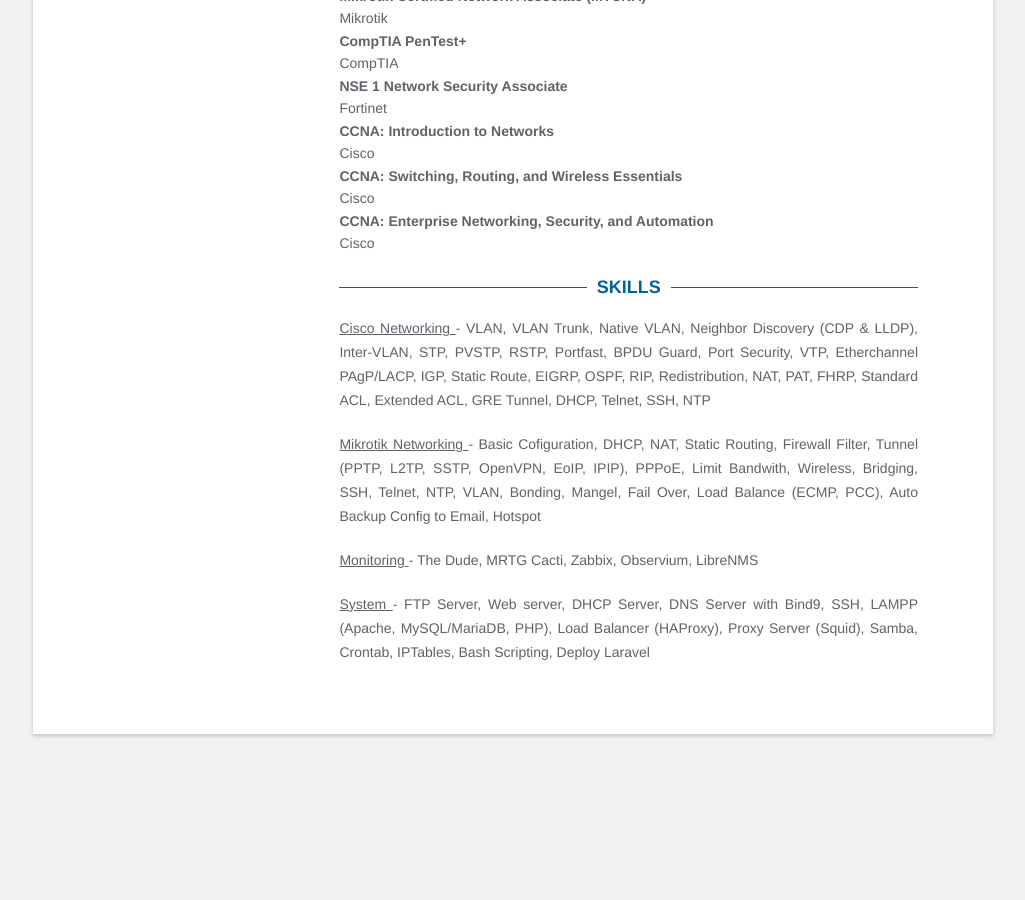
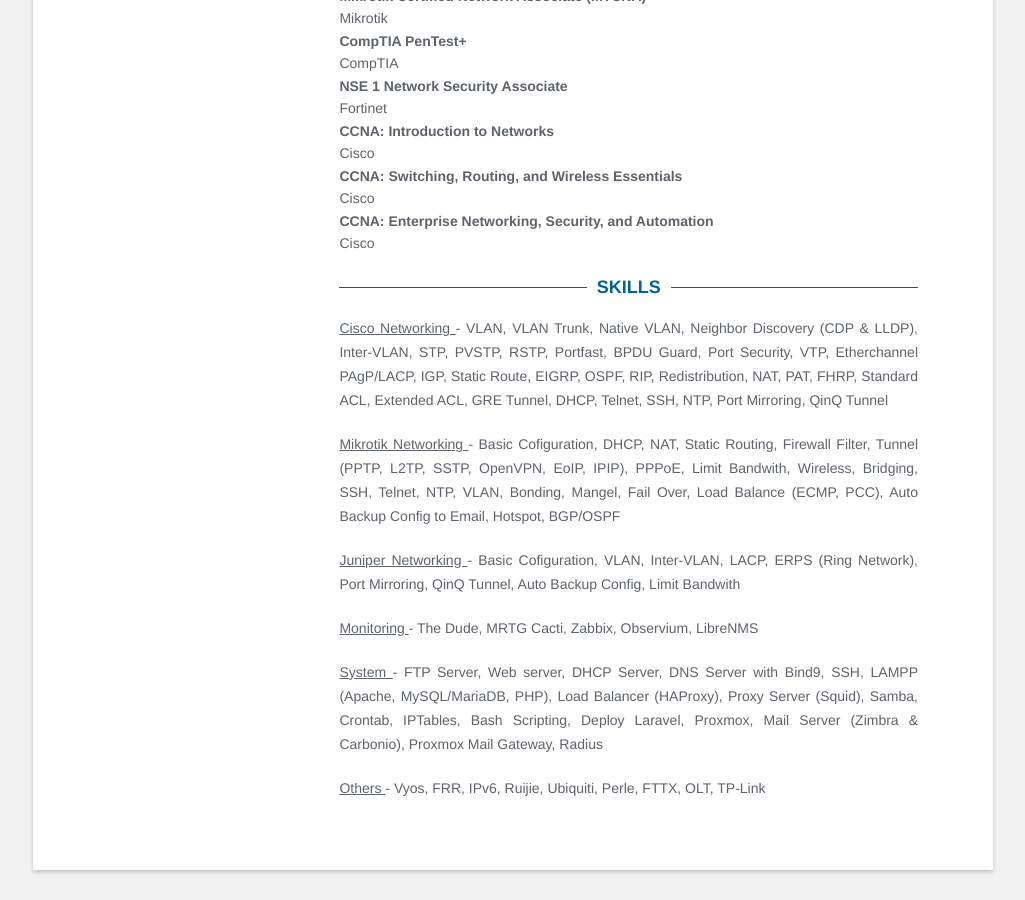
Before and after one commit to raflimaulanarizki/cv, a Jekyll site: the page built from index.html, in a window 1280 px wide and 900 px high, scrolled down 2478 px. Shown: the whole window, without its empty margins (127-1152 px from the left). Built offline with Jekyll 4.4.1, drawn with Linux system fonts in a browser that asks for light colours; before the commit the page ends 3242 px from its top, so only the background shows below that.

Commit message:
Update Skills

```diff
--- a/_data/data.yml
+++ b/_data/data.yml
@@ -175,17 +175,19 @@
     link: #
     details: |
 
-      VLAN, VLAN Trunk, Native VLAN, Neighbor Discovery (CDP & LLDP), Inter-VLAN, STP, PVSTP, RSTP,
-      Portfast, BPDU Guard, Port Security, VTP, Etherchannel PAgP/LACP, IGP, Static Route, EIGRP, OSPF,
-      RIP, Redistribution, NAT, PAT, FHRP, Standard ACL, Extended ACL, GRE Tunnel, DHCP, Telnet, SSH, NTP
+      VLAN, VLAN Trunk, Native VLAN, Neighbor Discovery (CDP & LLDP), Inter-VLAN, STP, PVSTP, RSTP, Portfast, BPDU Guard, Port Security, VTP, Etherchannel PAgP/LACP, IGP, Static Route, EIGRP, OSPF, RIP, Redistribution, NAT, PAT, FHRP, Standard ACL, Extended ACL, GRE Tunnel, DHCP, Telnet, SSH, NTP, Port Mirroring, QinQ Tunnel
 
   - title: Mikrotik Networking
     link: #
     details: |
 
-      Basic Cofiguration, DHCP, NAT, Static Routing, Firewall Filter, Tunnel (PPTP, L2TP, SSTP, OpenVPN, EoIP, IPIP),
-      PPPoE, Limit Bandwith, Wireless, Bridging, SSH, Telnet, NTP, VLAN, Bonding, Mangel, Fail Over,
-      Load Balance (ECMP, PCC), Auto Backup Config to Email, Hotspot
+      Basic Cofiguration, DHCP, NAT, Static Routing, Firewall Filter, Tunnel (PPTP, L2TP, SSTP, OpenVPN, EoIP, IPIP), PPPoE, Limit Bandwith, Wireless, Bridging, SSH, Telnet, NTP, VLAN, Bonding, Mangel, Fail Over, Load Balance (ECMP, PCC), Auto Backup Config to Email, Hotspot, BGP/OSPF
+
+  - title: Juniper Networking
+    link: #
+    details: |
+
+      Basic Cofiguration, VLAN, Inter-VLAN, LACP, ERPS (Ring Network), Port Mirroring, QinQ Tunnel, Auto Backup Config, Limit Bandwith
 
   - title: Monitoring
     link: #
@@ -197,8 +199,13 @@
     link: #
     details: |
 
-      FTP Server, Web server, DHCP Server, DNS Server with Bind9, SSH, LAMPP (Apache, MySQL/MariaDB, PHP),
-      Load Balancer (HAProxy), Proxy Server (Squid), Samba, Crontab, IPTables, Bash Scripting, Deploy Laravel
+      FTP Server, Web server, DHCP Server, DNS Server with Bind9, SSH, LAMPP (Apache, MySQL/MariaDB, PHP), Load Balancer (HAProxy), Proxy Server (Squid), Samba, Crontab, IPTables, Bash Scripting, Deploy Laravel, Proxmox, Mail Server (Zimbra & Carbonio), Proxmox Mail Gateway, Radius
+
+  - title: Others
+    link: #
+    details: |
+
+      Vyos, FRR, IPv6, Ruijie, Ubiquiti, Perle, FTTX, OLT, TP-Link
 
 # Achievement
 volunteering:
```
